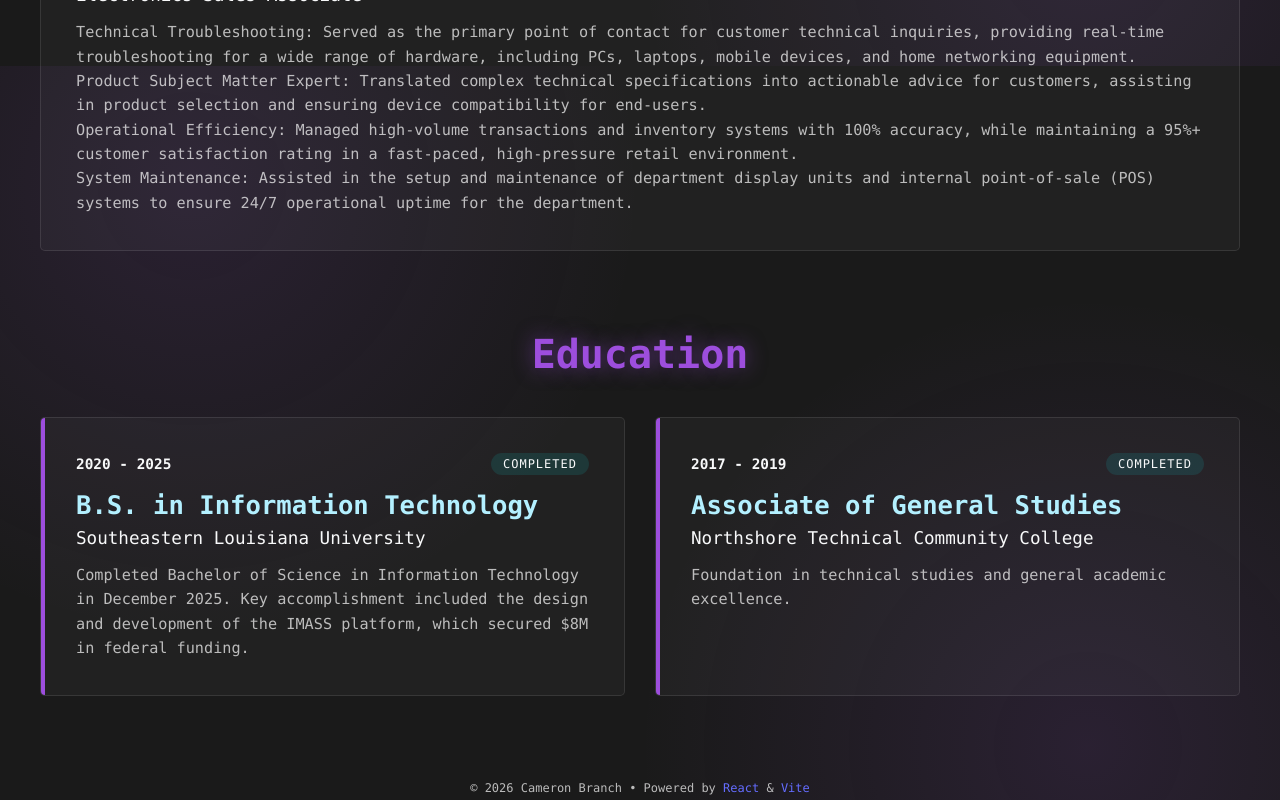
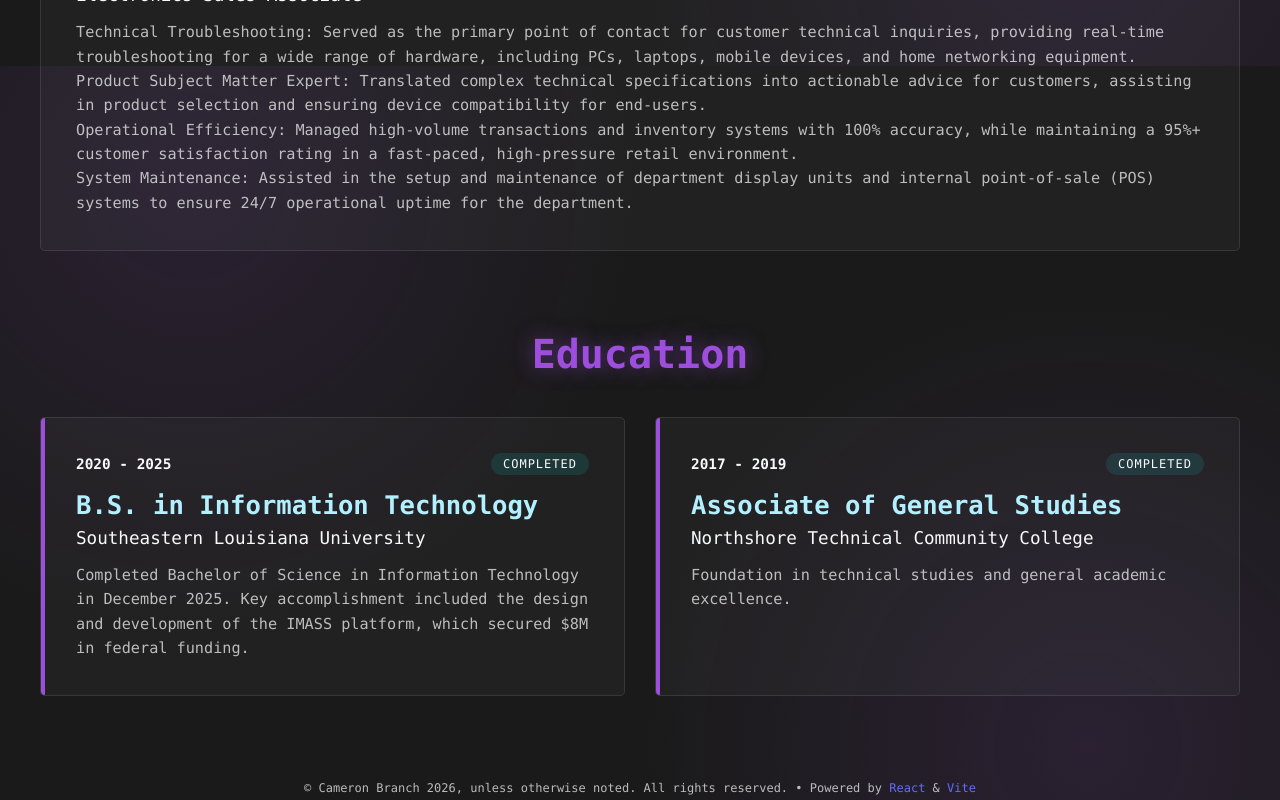
Before and after one commit to CB9611/CameronBranchPortfolio, a React (Vite) app in the folder cameronbranch-com/: page / in a window 1280 px wide. Shown: the part 2334-3134 px from the top of the page. Built offline with nearby package versions, Linux system fonts and the light colour scheme.

Commit message:
Updated footer text and some CSS

```diff
--- a/cameronbranch-com/src/components/biography/Biography.css
+++ b/cameronbranch-com/src/components/biography/Biography.css
@@ -41,6 +41,10 @@
     max-width: 90vw;
     margin: auto;
   }
+
+  .biography-container {
+    max-width: 90vw;
+  }
 }
 
 @media (max-width: 480px) {
--- a/cameronbranch-com/src/layouts/RootLayout.jsx
+++ b/cameronbranch-com/src/layouts/RootLayout.jsx
@@ -29,7 +29,7 @@ const RootLayout = () => {
 
             <footer className="footer">
                 <p>
-                    © {new Date().getFullYear()} Cameron Branch • Powered by{' '}
+                    © Cameron Branch {new Date().getFullYear()}, unless otherwise noted. All rights reserved. • Powered by{' '}
                     <a href="https://react.dev" target="_blank" rel="noopener noreferrer">React</a> &{' '}
                     <a href="https://vite.dev" target="_blank" rel="noopener noreferrer">Vite</a>
                 </p>
```
